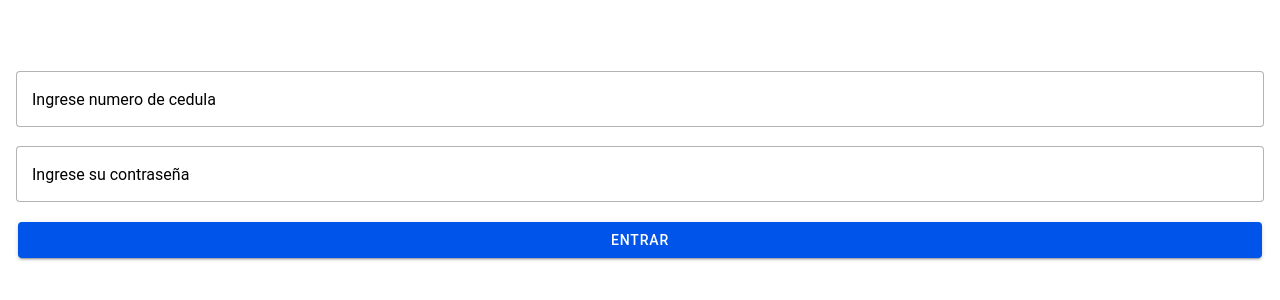
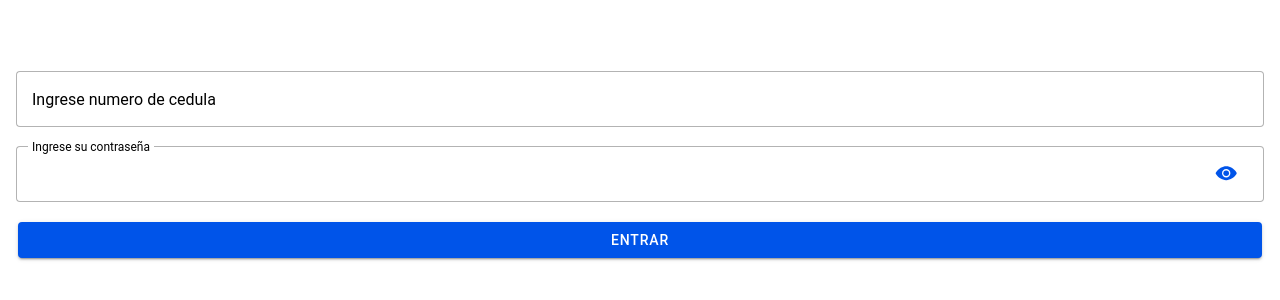
Before and after one commit to bertil291utn/min-plats-app, a React (Vite) app: page /login in a window 1280 px wide. Shown: the part 234-534 px from the top of the page. Built offline with nearby package versions, Linux system fonts and the light colour scheme.

Commit message:
Refactor LoginC component to remove unused imports and add password toggle functionality

```diff
--- a/src/components/LoginC.tsx
+++ b/src/components/LoginC.tsx
@@ -2,14 +2,9 @@ import React, { useState } from 'react';
 import {
   IonContent,
   IonPage,
-  IonItem,
-  IonLabel,
   IonInput,
   IonButton,
-  IonCard,
-  IonCardContent,
-  IonCardHeader,
-  IonCardTitle,
+  IonInputPasswordToggle,
 } from '@ionic/react';
 
 const LoginC: React.FC = () => {
@@ -17,7 +12,6 @@ const LoginC: React.FC = () => {
     userId: '',
     password: ''
   });
-  console.log(credentials)
   const handleSubmit = (e: React.FormEvent) => {
     e.preventDefault();
     // TODO: Implement login logic
@@ -59,7 +53,10 @@ const LoginC: React.FC = () => {
               value={credentials.password}
               onIonChange={handleChange}
               required
-            />
+
+            >
+              <IonInputPasswordToggle slot="end"></IonInputPasswordToggle>
+              </IonInput>
 
             <div className="ion-padding-top">
               <IonButton expand="block" type="submit">
```
